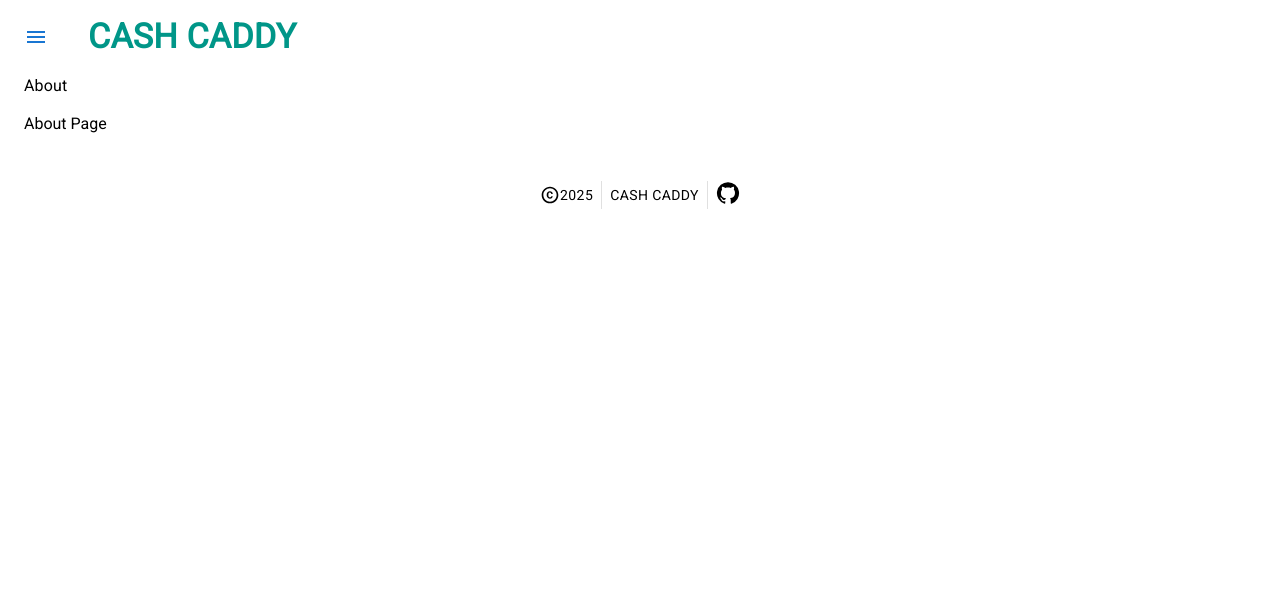
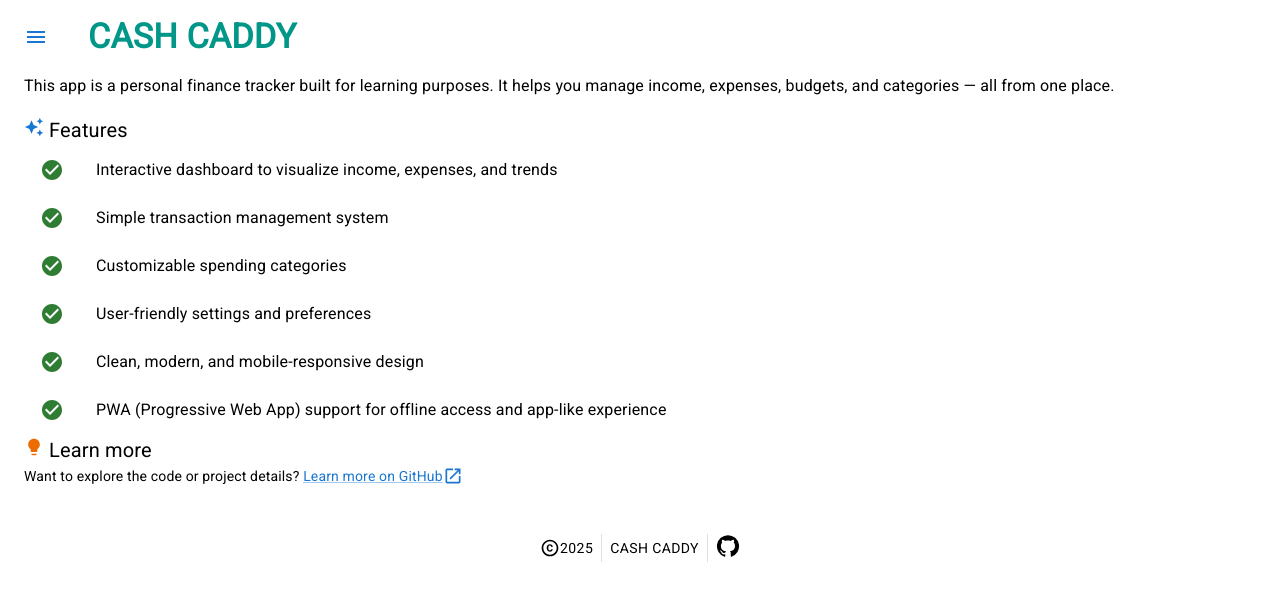
Before and after one commit to vmanidev/cash-caddy, a React (Vite) app: page /about in a window 1280 px wide. Shown: the top 596 px of the page. Built offline with nearby package versions, Linux system fonts and the light colour scheme.

Commit message:
feat(ui): update About page with app and project information

```diff
--- a/src/pages/About.tsx
+++ b/src/pages/About.tsx
@@ -1,6 +1,22 @@
-import { Grid, Typography } from "@mui/material";
+import {
+  Grid,
+  Link,
+  List,
+  ListItem,
+  ListItemIcon,
+  ListItemText,
+  Stack,
+  Typography,
+} from "@mui/material";
 import AppHeader from "../components/common/Header";
 import AppFooter from "../components/common/Footer";
+import {
+  AutoAwesome,
+  CheckCircle,
+  Lightbulb,
+  OpenInNew,
+} from "@mui/icons-material";
+import { GITHUB_REPO_URL } from "../constants/urls";
 
 function About() {
   return (
@@ -8,8 +24,83 @@ function About() {
       <Grid size={12}>
         <AppHeader />
       </Grid>
-      <Typography variant="body1">About</Typography>
-      <Grid size={12}>About Page</Grid>
+      <Typography variant="body1">
+        This app is a personal finance tracker built for learning purposes. It
+        helps you manage income, expenses, budgets, and categories — all from
+        one place.
+      </Typography>
+      <Grid size={12}>
+        <Typography variant="h6">
+          <AutoAwesome fontSize="small" color="primary" /> Features
+        </Typography>
+        <List disablePadding>
+          <ListItem>
+            <ListItemIcon>
+              <CheckCircle color="success" />
+            </ListItemIcon>
+            <ListItemText>
+              Interactive dashboard to visualize income, expenses, and trends
+            </ListItemText>
+          </ListItem>
+
+          <ListItem>
+            <ListItemIcon>
+              <CheckCircle color="success" />
+            </ListItemIcon>
+            <ListItemText>Simple transaction management system</ListItemText>
+          </ListItem>
+
+          <ListItem>
+            <ListItemIcon>
+              <CheckCircle color="success" />
+            </ListItemIcon>
+            <ListItemText>Customizable spending categories</ListItemText>
+          </ListItem>
+
+          <ListItem>
+            <ListItemIcon>
+              <CheckCircle color="success" />
+            </ListItemIcon>
+            <ListItemText>User-friendly settings and preferences</ListItemText>
+          </ListItem>
+
+          <ListItem>
+            <ListItemIcon>
+              <CheckCircle color="success" />
+            </ListItemIcon>
+            <ListItemText>
+              Clean, modern, and mobile-responsive design
+            </ListItemText>
+          </ListItem>
+
+          <ListItem>
+            <ListItemIcon>
+              <CheckCircle color="success" />
+            </ListItemIcon>
+            <ListItemText>
+              PWA (Progressive Web App) support for offline access and app-like
+              experience
+            </ListItemText>
+          </ListItem>
+        </List>
+
+        <Stack direction="column">
+          <Typography variant="h6">
+            <Lightbulb fontSize="small" color="warning" /> Learn more
+          </Typography>
+          <Typography variant="body2">
+            Want to explore the code or project details?{" "}
+            <Link
+              href={GITHUB_REPO_URL}
+              rel="noopener"
+              target="_blank"
+              display="inline-flex"
+            >
+              Learn more on GitHub <OpenInNew fontSize="small" />
+            </Link>
+          </Typography>
+        </Stack>
+      </Grid>
       <Grid size={12}>
         <AppFooter />
       </Grid>
```
